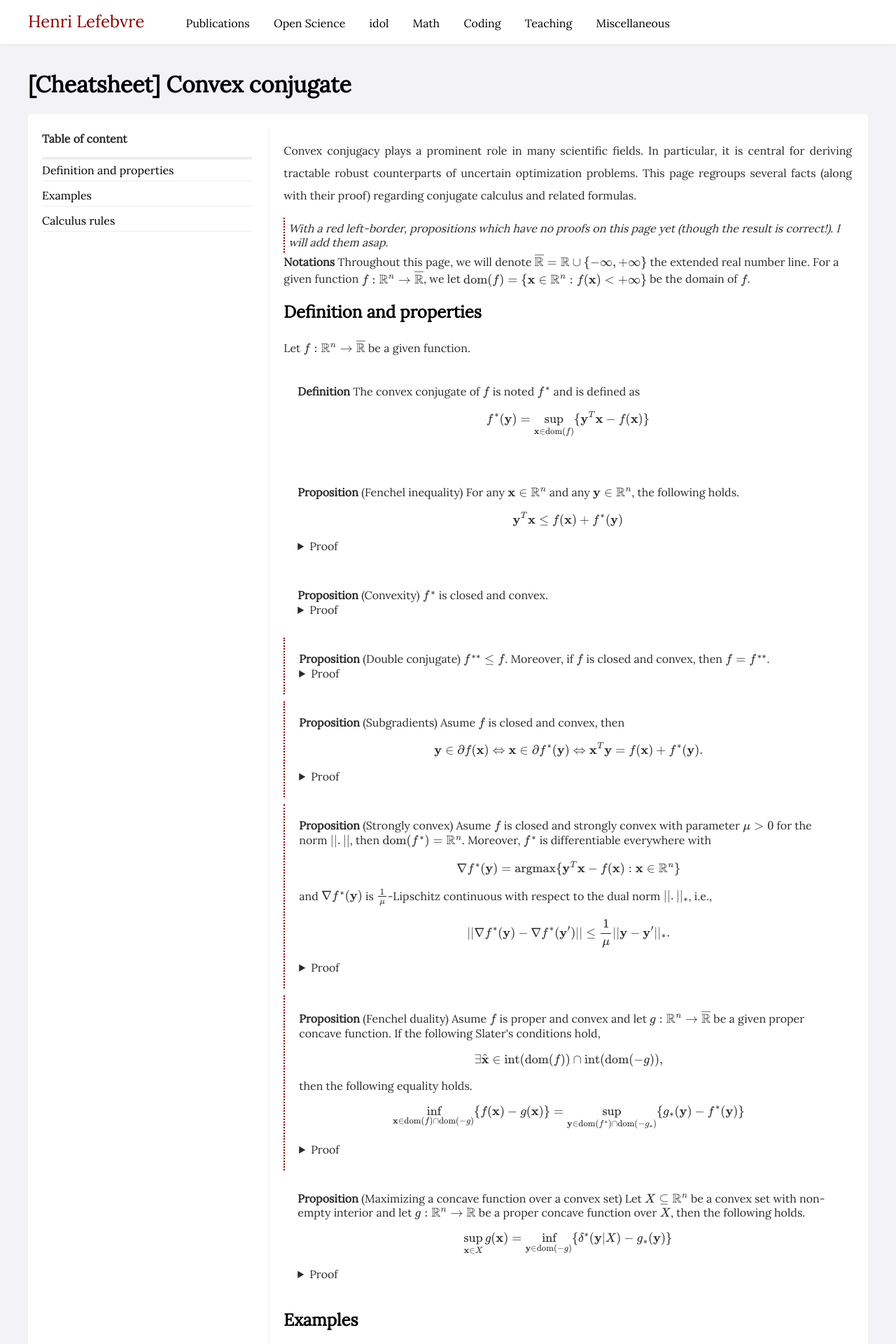
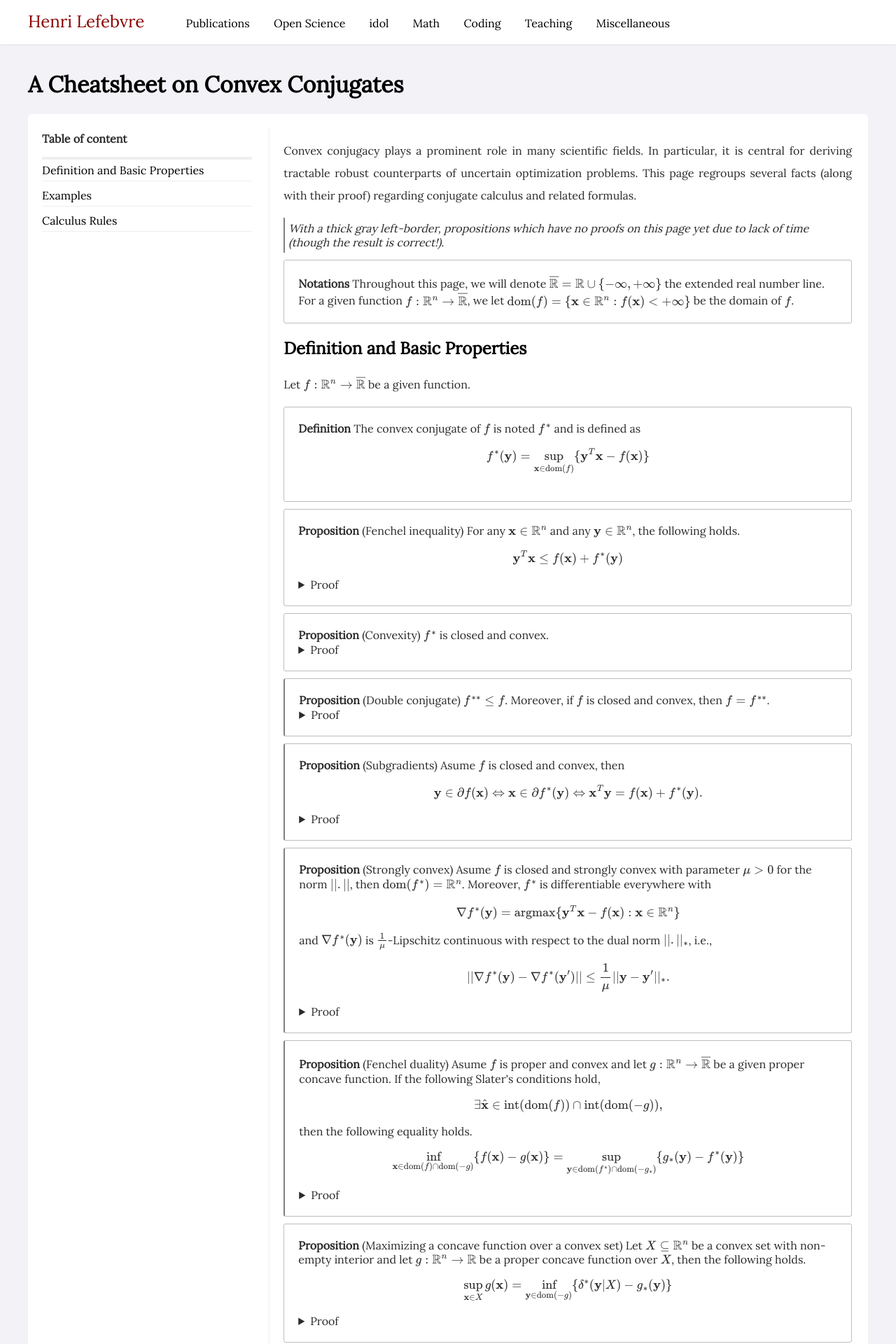
Before and after one commit to hlefebvr/hlefebvr.github.io, a Jekyll site: the page built from _posts/math/2022-06-22-conjugate.html, in a window 1280 px wide. Shown: the top 1920 px of the page at 70% size. Built offline with Jekyll 4.4.1, drawn with Linux system fonts in a browser that asks for light colours; nearby versions of some CDN libraries; comment, search, counter and statistics services are not loaded; a style sheet for code colours, icons or effects is not loaded; some of the changed text lies outside the part shown.

Commit message:
update design for theorem, rename math posts and add convex dual

```diff
--- a/_posts/math/2022-06-22-conjugate.html
+++ b/_posts/math/2022-06-22-conjugate.html
@@ -1,6 +1,6 @@
 ---
 layout: post
-title: "[Cheatsheet] Convex conjugate"
+title: "A Cheatsheet on Convex Conjugates"
 category: math
 short: Some usefull formulas regarding convex conjugates
 preview: conjugate.png
@@ -11,15 +11,15 @@ preview: conjugate.png
 </p>
 
 <div class="unproved" style="padding:5px">
-    <i>With a red left-border, propositions which have no proofs on this page yet (though the result is correct!). I will add them asap.</i>
+    <i>With a thick gray left-border, propositions which have no proofs on this page yet due to lack of time (though the result is correct!).</i>
 </div>
 
-<div>
+<div class="theorem">
     <b>Notations</b>
     Throughout this page, we will denote \( \overline{\mathbb R} = \mathbb R \cup \{ -\infty, +\infty \} \) the extended real number line. For a given function \( f:\mathbb R^n \rightarrow \overline{\mathbb R} \), we let \( \textrm{dom}(f) = \{ \mathbf x\in\mathbb R^n : f(\mathbf x) < +\infty \} \) be the domain of \(f\).
 </div>
 
-<h2>Definition and properties</h2>
+<h2>Definition and Basic Properties</h2>
 
 <p>
 Let \( f: \mathbb R^n \rightarrow \overline{\mathbb R}  \) be a given function.
@@ -263,7 +263,7 @@ Let \( f: \mathbb R^n \rightarrow \overline{\mathbb R}  \) be a given function.
 </details>
 </div>
 
-<h2>Calculus rules</h2>
+<h2>Calculus Rules</h2>
 
 <div class="theorem unproved">
     <b>Proposition</b> (Addition to affine mappings)
--- a/_posts/math/2022-06-24-matrix.html
+++ b/_posts/math/2022-06-24-matrix.html
@@ -1,12 +1,12 @@
 ---
 layout: post
 category: math
-title: "[Cheatsheet] Matrix computations"
+title: "A Cheatsheet on (Elementary) Matrix Computations"
 short: Some nice formulas to work with matrices
 preview: matrix.png
 ---
 
-<h2>Rows and columns</h2>
+<h2>Rows and Columns</h2>
 
 Let \( \mathbf{A}\in\mathbb{R}^{m\times n} \), \(\mathbf{b}\in\mathbb{R}^{m\times 1} \) and \( \mathbf{c}\in\mathbb{R}^{n\times 1} \). We denote by \( \
 a_{ij} \) the \( (i,j) \)-th component of \( \mathbf{A} \), by \( \mathbf{a}^{(j)} \) its \( j \)-th column  and by \( \mathbf{a}_{(i)} \) its \( i \)-th row. Vector \( \mathbf{e}^{(j)} \) (resp. \( \mathbf{e}_{(j)} \)) denote the \( j \)-th column (resp. the \(i\)-th row) of the identity matrix.
--- a/_posts/math/2022-06-28-visu.html
+++ b/_posts/math/2022-06-28-visu.html
@@ -1,6 +1,6 @@
 ---
 layout: post
-title: "[Tool] Visualizing 3D polyhedra using Sage"
+title: "An Online Visualization Tool for 3D polyhedra using Sage"
 category: math
 short: This is an interface for Sage to visualize 3D polyhedron
 preview: poly.png
--- a/assets/css/design.css
+++ b/assets/css/design.css
@@ -302,10 +302,12 @@ border-radius: 5px;
 .theorem {
     padding: 20px;
     margin-top: 10px;
+    border:1px solid rgb(190, 190, 190);
+    border-radius: 3px;
 }
 
 .unproved {
-    border-left: 2px dotted #8B0000;
+    border-left: 2px solid gray;
 }
 
 .category-item-image {
```
Also changed, not shown: other parts of _posts/math/2022-06-24-matrix.html (+1 -1 lines), _posts/math/2023-03-02-conic-duality.html (deleted, +0 -25 lines).
